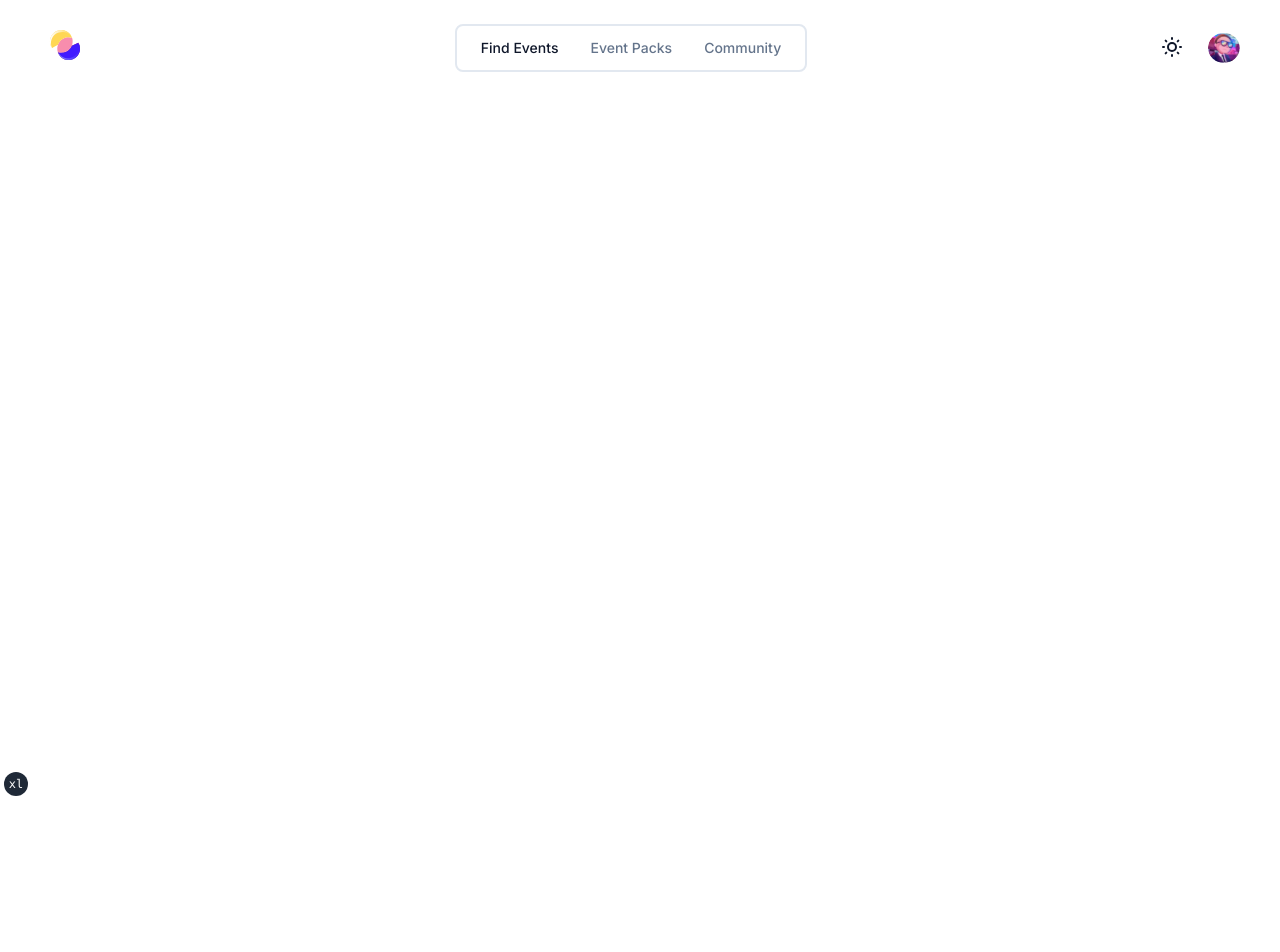
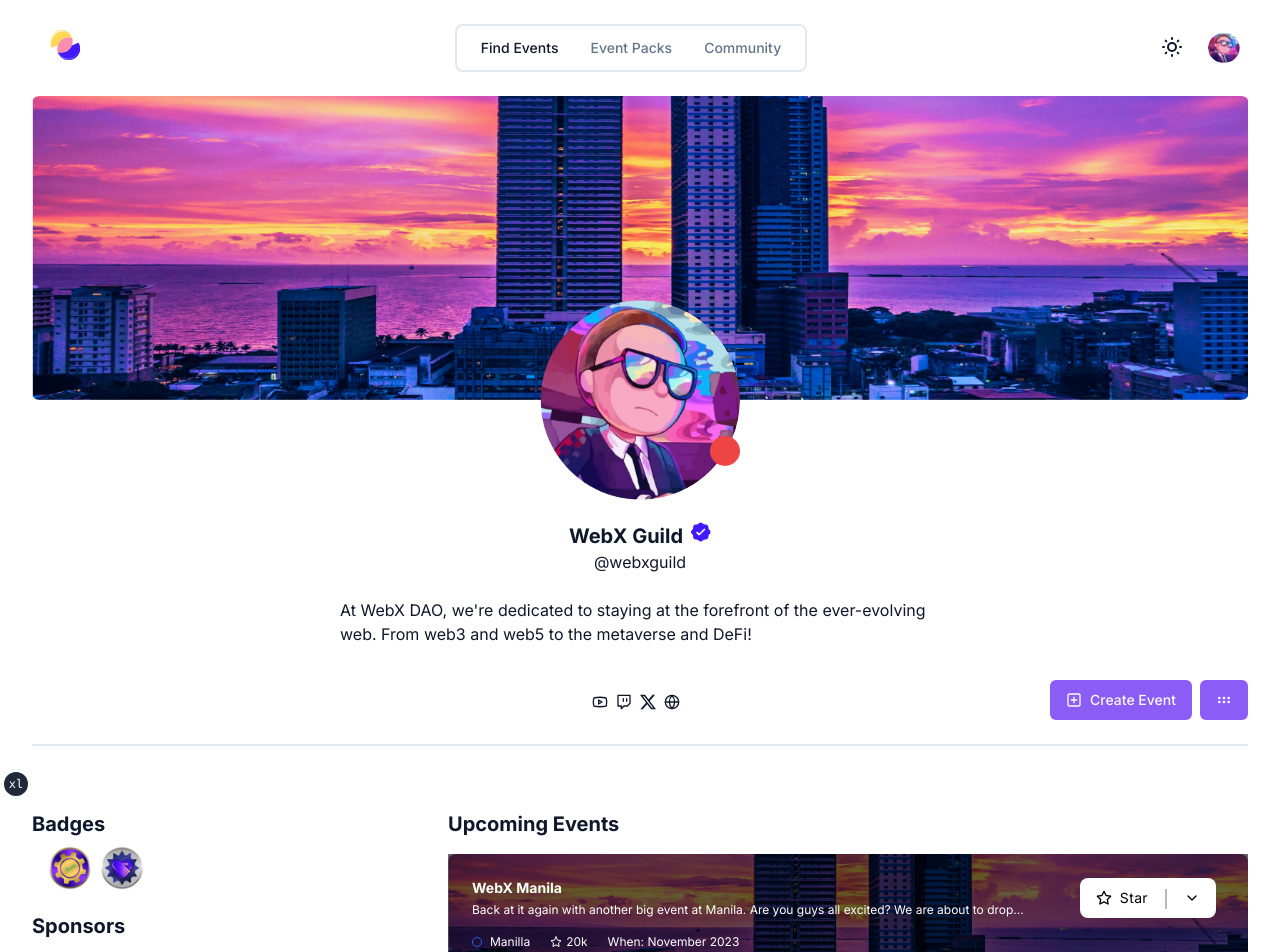
Before and after one commit to Guidlify/guidlify.com, a Next.js app: page /organization in a window 1280 px wide. Shown: the top 952 px of the page. Before the commit the page ends 800 px from the top, so only its background shows below. Built offline with nearby package versions, Linux system fonts and the light colour scheme.

Commit message:
feat: add event page of organization (incomplete)

```diff
--- a/app/organization/page.tsx
+++ b/app/organization/page.tsx
@@ -1,11 +1,219 @@
 "use client"
 
-import { MainNav } from "@/components/organization/main-nav"
+import Image from "next/legacy/image"
+
+import { Button } from "@/components/ui/button"
+import { Icons } from "@/components/icons"
+
+const eventData = [
+  {
+    title: "WebX Manila",
+    description:
+      "Back at it again with another big event at Manila. Are you guys all excited? We are about to drop...",
+    location: "Manilla",
+    starCount: "20k",
+    date: "November 2023",
+  },
+  {
+    title: "WebX Manila",
+    description:
+      "Back at it again with another big event at Manila. Are you guys all excited? We are about to drop...",
+    location: "Manilla",
+    starCount: "20k",
+    date: "November 2023",
+  },
+  {
+    title: "WebX Manila",
+    description:
+      "Back at it again with another big event at Manila. Are you guys all excited? We are about to drop...",
+    location: "Manilla",
+    starCount: "20k",
+    date: "November 2023",
+  },
+]
+
+const badgeSponsorData = {
+  badges: [
+    {
+      title: "Badges",
+      items: [
+        {
+          name: "Beta Tester Badge",
+          url: "/organization/beta-tester-badge.png",
+        },
+        {
+          name: "Month Event Badge",
+          url: "/organization/month-event.png",
+        },
+      ],
+    },
+  ],
+  sponsor: [
+    {
+      title: "Sponsors",
+      items: [
+        {
+          name: "WebXDAO",
+          url: "/organization/webxdao.png",
+        },
+        {
+          name: "WebXGuild",
+          url: "/organization/webxguild.png",
+        },
+      ],
+    },
+  ],
+  sponsoring: [
+    {
+      title: "Sponsoring",
+      items: [
+        {
+          name: "WebX Manila",
+          date: "10/24/2023",
+        },
+        {
+          name: "ETHGlobal",
+          date: "12/23/2023",
+        },
+      ],
+    },
+  ],
+}
+
+interface BadgeSectionProps {
+  title: string
+  items: { name: string; url: string }[]
+}
+
+const BadgeSection: React.FC<BadgeSectionProps> = ({ title, items }) => (
+  <div>
+    <h1 className="mb-2 text-xl font-bold">{title}</h1>
+    <div className="mb-4 flex space-x-2 pl-4">
+      {items.map((item) => (
+        <div key={item.name}>
+          <Image
+            alt={item.name}
+            src={item.url}
+            width={44}
+            height={44}
+            className="mr-2"
+          />
+        </div>
+      ))}
+    </div>
+  </div>
+)
 
 const OrganizationPage = () => {
   return (
-    <div className="container">
-      <div className="hidden flex-col md:flex"></div>
+    <div className="container mb-20">
+      <Image
+        alt="banner of organization"
+        src={"/organization/banner.png"}
+        width={1200}
+        height={300}
+        layout="responsive"
+      />
+      <div className="">
+        <div className="relative mb-4 mt-[-100px] flex items-center justify-center">
+          <div className="relative">
+            <Image
+              alt="pic"
+              src={"/organization/avatar.png"}
+              width={200}
+              height={200}
+              className="rounded-full"
+            />
+            <div className="absolute bottom-10 right-0 h-[30px] w-[30px] rounded-full bg-red-500"></div>
+          </div>
+        </div>
+        <div className="flex flex-col items-center justify-center">
+          <div className="flex">
+            <div className="text-xl font-bold">WebX Guild</div>
+            <div className="ml-2">
+              <Image
+                alt="virified badge for organization"
+                src={"/organization/verified.png"}
+                width={20}
+                height={20}
+              />
+            </div>
+          </div>
+          @webxguild
+          <p className="max-w-[600px] pt-6">
+            At WebX DAO, we&apos;re dedicated to staying at the forefront of the
+            ever-evolving web. From web3 and web5 to the metaverse and DeFi!
+          </p>
+          <div className="mt-12 flex items-center">
+            {/* <div className="flex"> */}
+            <Icons.youtube className="mr-2 h-4 w-4 shrink-0" />
+            <Icons.twitch className="mr-2 h-4 w-4 shrink-0" />
+            <Icons.X className="mr-2 h-4 w-4 shrink-0" />
+            <Icons.globe className="mr-2 h-4 w-4 shrink-0" />
+            {/* </div> */}
+          </div>
+          <div className="mt-[-30px] flex w-full items-end justify-end">
+            <Button className="bg-violet-500">
+              <Icons.plusSquare className="mr-2 h-4 w-4 shrink-0" />
+              Create Event
+            </Button>
+            <div className="ml-2 flex items-center justify-center">
+              <Button className="bg-violet-500">
+                <Icons.gripHorizontal className="h-4 w-4 shrink-0" />
+              </Button>
+            </div>
+          </div>
+        </div>
+        <div className="border-b-1 mt-6 w-full border" />
+        <div className="mt-16 flex justify-start">
+          <div className="flex-1 flex-col">
+            <BadgeSection {...badgeSponsorData.badges[0]} />
+            <BadgeSection {...badgeSponsorData.sponsor[0]} />
+            <div>
+              <h1 className="mb-3 text-xl font-bold">Sponsoring</h1>
+              <div className="mb-4 flex flex-col space-y-1">
+                {badgeSponsorData.sponsoring[0].items.map((item, index) => (
+                  <div key={index}>{`${item.name} (${item.date})`}</div>
+                ))}
+              </div>
+            </div>
+          </div>
+          <div className="w-894 flex-col">
+            <h1 className="pb-4 text-xl font-bold">Upcoming Events</h1>
+            {eventData.map((eventInfo) => (
+              <div className="bg-image-container mb-8 h-[114px] w-[800px] rounded-lg p-4 text-white">
+                <div className="absolute inset-0 bg-black opacity-60"></div>
+                <div className="relative z-10 flex justify-between pt-2">
+                  <div className="pl-2 pr-6">
+                    <div className="pb-1 text-sm font-bold">
+                      {eventInfo.title}
+                    </div>
+                    <p className="pb-4 text-xs">{eventInfo.description}</p>
+                  </div>
+                  <div className="mr-4 flex h-10 items-center rounded-lg bg-white px-4 text-sm tracking-wide text-black">
+                    <Icons.star className="mr-2 h-4 w-4" /> Star
+                    <hr className="mx-2 w-[20px] translate-y-[1px] rotate-90 border border-gray-900 opacity-30" />
+                    <Icons.chevronDown className="h-4 w-4" />
+                  </div>
+                </div>
+                <div className="relative z-10 flex space-x-5 pb-1 pl-2 text-xs">
+                  <div className="flex items-center justify-center">
+                    <div className="mr-2 h-[10px] w-[10px] rounded-full border border-blue-600"></div>
+                    {eventInfo.location}
+                  </div>
+                  <div className="flex items-center justify-center">
+                    <Icons.star className="mr-1 h-3 w-3 shrink-0" />
+                    {eventInfo.starCount}
+                  </div>
+                  <div className="">When: {eventInfo.date}</div>
+                </div>
+              </div>
+            ))}
+          </div>
+        </div>
+        <div className="border-b-1 mt-16 w-full border" />
+        {/*  */}
+      </div>
     </div>
   )
 }
--- a/styles/globals.css
+++ b/styles/globals.css
@@ -91,3 +91,14 @@
 .hover-move-icon:hover .icon {
   transform: translateX(4px);
 }
+
+.bg-image-container {
+  background-image: url("../public/organization/banner.png");
+  background-size: cover;
+  background-position: center;
+  position: relative;
+}
+
+/* * {
+  border: 1px solid red;
+} */
```
Also changed, not shown: components/icons.tsx (+8 -0 lines).
